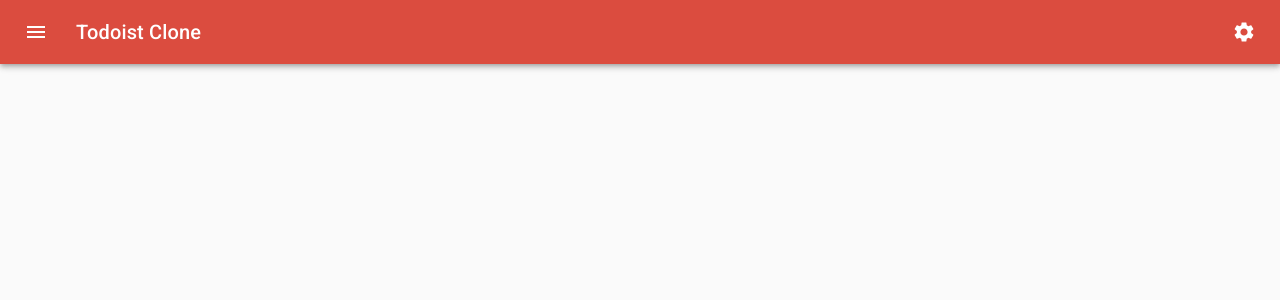
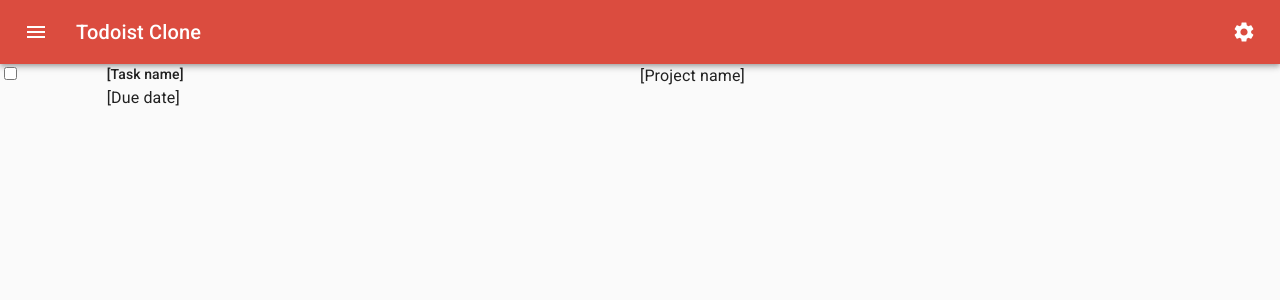
Before and after one commit to BuiKiem/todoist_clone, a React (Create React App) app in the folder frontend/: page / in a window 1280 px wide. Shown: the top 300 px of the page. Built offline with nearby package versions, Linux system fonts and the light colour scheme.

Commit message:
Create 'Task' component

```diff
--- a/frontend/src/App.js
+++ b/frontend/src/App.js
@@ -4,12 +4,14 @@ import { CssBaseline, ThemeProvider } from "@material-ui/core";
 import { theme } from "./theme";
 
 import { AppBar } from "./components/AppBar/AppBar";
+import {Task} from "./components/Task/Task";
 
 function App() {
   return (
     <CssBaseline>
       <ThemeProvider theme={theme}>
         <AppBar />
+        <Task/>
       </ThemeProvider>
     </CssBaseline>
   );
--- /dev/null
+++ b/frontend/src/components/Task/Task.js
@@ -0,0 +1,25 @@
+import React from "react";
+import {Grid, Typography} from "@material-ui/core";
+
+export const Task = () => {
+  return (
+    <Grid container>
+      <Grid item xs={1}>
+        <input type="checkbox"/>
+      </Grid>
+      <Grid item xs={5}>
+        <Typography variant="subtitle2" component="p">
+          [Task name]
+        </Typography>
+        <Typography>
+          [Due date]
+        </Typography>
+      </Grid>
+      <Grid item xs={6}>
+        <Typography>
+          [Project name]
+        </Typography>
+      </Grid>
+    </Grid>
+  );
+};
```
